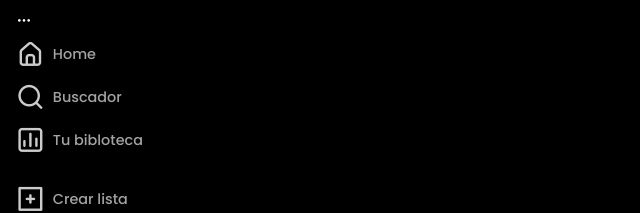
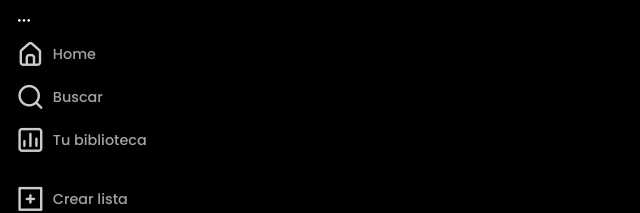
Before and after one commit to MoiZuleta98/angular_spotify, an Angular app: page / in a window 1280 px wide. Shown: the top 213 px of the page, without its empty margins (0-640 px from the left). Built offline with nearby package versions, Linux system fonts and the light colour scheme.

Commit message:
Dinamizamos el archivo html haciendo uso del archivo side-bar.component.ts

```diff
--- a/src/app/shared/components/side-bar/side-bar.component.html
+++ b/src/app/shared/components/side-bar/side-bar.component.html
@@ -1,61 +1,27 @@
 <div class="side-bar">
     <div><i class="uil uil-ellipsis-h"></i></div>
     <ul class="side-bar__list list-one">
-        <li>
+        <li *ngFor="let item of mainMenu.defaultOptions">
             <div class="list-wrapper-item">
-                <i class="uil uil-estate"></i>
-                <span class="side-bar__list list-label"> Home</span>
+                <i [ngClass]="['uil',item.icon]"></i>
+                <span class="side-bar__list list-label">{{item.name}}</span>
             </div>
         </li>
-        <li>
-            <div class="list-wrapper-item">
-                <i class="uil uil-search"></i>
-                <span class="side-bar__list list-label"> Buscador</span>
-            </div>
-        </li>
-        <li>
-            <div class="list-wrapper-item">
-                <i class="uil uil-chart"></i>
-                <span class="side-bar__list list-label"> Tu bibloteca</span>
-            </div>
-        </li>
-
     </ul>
     <div class="side-bar__separator"></div>
     <ul class="side-bar__list list-two">
-        <li>
+        <li *ngFor="let item of mainMenu.accessLink">
             <div class="list-wrapper-item">
-                <i class="uil uil-plus-square"></i>
-                <span class="side-bar__list list-label"> Crear lista</span>
-            </div>
-        </li>
-        <li>
-            <div class="list-wrapper-item">
-                <i class="uil uil-heart-medical"></i>
-                <span class="side-bar__list list-label"> Canciones que te gustan</span>
+                <i [ngClass]="['uil',item.icon]"></i>
+                <span class="side-bar__list list-label">{{item.name}}</span>
             </div>
         </li>
     </ul>
     <div class="side-bar__separator line-separator"></div>
     <ul class="side-bar__list list-three">
-        <li>
+        <li *ngFor="let item of customOptions">
             <div class="list-wrapper-item">
-                <span class="side-bar__list list-label">Mi lista º1</span>
-            </div>
-        </li>
-        <li>
-            <div class="list-wrapper-item">
-                <span class="side-bar__list list-label">Mi lista º2</span>
-            </div>
-        </li>
-        <li>
-            <div class="list-wrapper-item">
-                <span class="side-bar__list list-label">Mi lista º3</span>
-            </div>
-        </li>
-        <li>
-            <div class="list-wrapper-item">
-                <span class="side-bar__list list-label">Mi lista º4</span>
+                <span class="side-bar__list list-label">{{item.name}}</span>
             </div>
         </li>
     </ul>
--- a/src/app/shared/components/side-bar/side-bar.component.ts
+++ b/src/app/shared/components/side-bar/side-bar.component.ts
@@ -1,10 +1,67 @@
-import { Component } from '@angular/core';
+import { Component, OnInit } from '@angular/core';
 
 @Component({
   selector: 'app-side-bar',
   templateUrl: './side-bar.component.html',
   styleUrls: ['./side-bar.component.css']
 })
-export class SideBarComponent {
+export class SideBarComponent implements OnInit{
+  mainMenu: {
+    defaultOptions: Array<any>, accessLink: Array<any>
+  } = { defaultOptions: [], accessLink: [] }
+
+  customOptions: Array<any> = []
+
+  constructor() { }
+
+  ngOnInit(): void{
+    this.mainMenu.defaultOptions = [
+      {
+        name: 'Home',
+        icon: 'uil uil-estate',
+        router: ['/', 'auth']
+      },
+      {
+        name: 'Buscar',
+        icon: 'uil uil-search',
+        router: ['/', 'history']
+      },
+      {
+        name: 'Tu biblioteca',
+        icon: 'uil uil-chart',
+        router: ['/', 'favorites'],
+      }
+    ]
+
+    this.mainMenu.accessLink = [
+      {
+        name: 'Crear lista',
+        icon: 'uil-plus-square'
+      },
+      {
+        name: 'Canciones que te gustan',
+        icon: 'uil-heart-medical'
+      }
+    ]
+
+    this.customOptions = [
+      {
+        name: 'Mi lista º1',
+        router: ['/']
+      },
+      {
+        name: 'Mi lista º2',
+        router: ['/']
+      },
+      {
+        name: 'Mi lista º3',
+        router: ['/']
+      },
+      {
+        name: 'Mi lista º4',
+        router: ['/']
+      }
+    ]
+  }
 
 }
```
